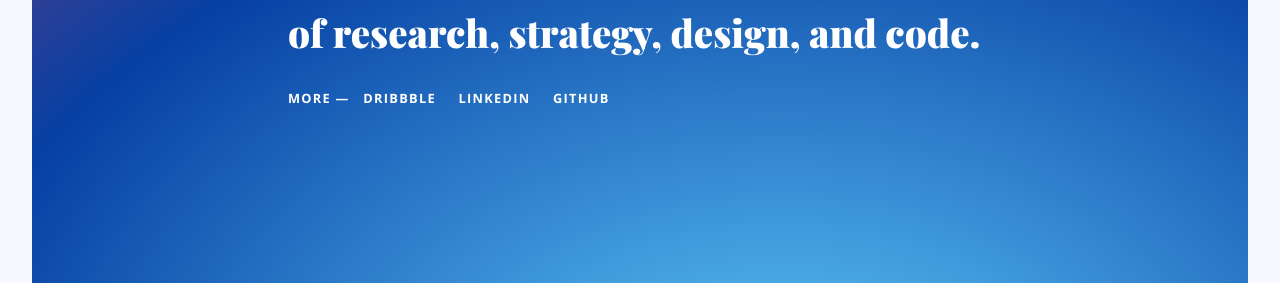
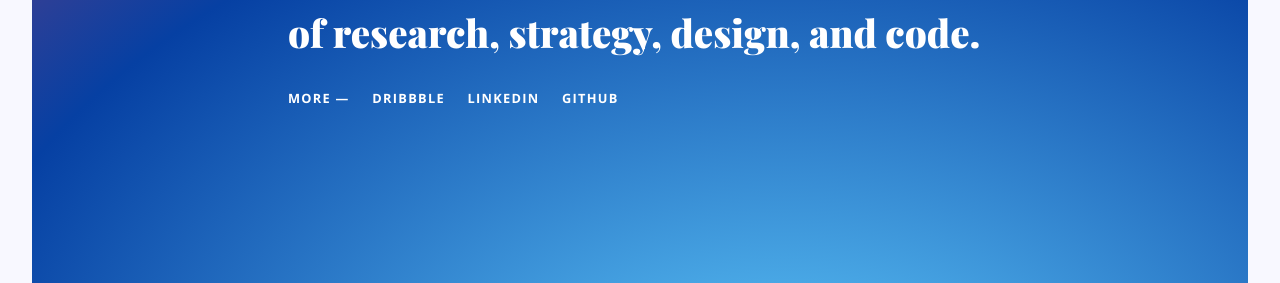
Before and after one commit to ericakatrak/ericakatrak.github.io, a Jekyll site: the page built from index.html, in a window 1280 px wide. Shown: the part 416-699 px from the top of the page. Built offline with Jekyll 4.4.1, drawn with Linux system fonts in a browser that asks for light colours.

Commit message:
style tweak

```diff
--- a/css/style.css
+++ b/css/style.css
@@ -102,7 +102,7 @@ a {
 	margin .5vw;
 }
 
-.more a { margin: 1vh; }
+.more a {margin: 0 0 0 2vh;}
 
 a:after {
 	content: '';
```
